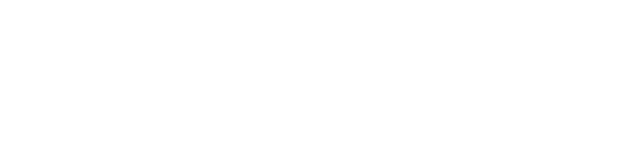
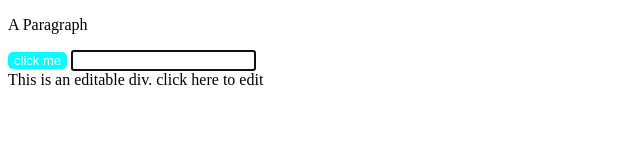
Before and after one commit to Toheeb-git/Toshiba, a plain HTML site: page index.html in a window 1280 px wide. Shown: the whole page, without its empty margins (0-640 px from the left). Drawn offline with Linux system fonts and the light colour scheme.

Commit message:
javascript

```diff
--- /dev/null
+++ b/index.css
@@ -0,0 +1,10 @@
+ .btn{
+  background-color: aqua;
+  color: #fff;
+  border-radius: 5px;
+  border: none;
+  font-size: small;
+ }
+ .btn:focus{
+    background-color: red;
+ }
--- a/index.html
+++ b/index.html
@@ -4,10 +4,15 @@
     <meta charset="UTF-8">
     <meta name="viewport" content="width=device-width, initial-scale=1.0">
     <title>Document</title>
+    <link rel="stylesheet" href="index.css"/>
  </head>
  <body>
+   <p id="demo">A Paragraph</p>
+    <button type="reset" onclick="myFunction ()" class="btn"> click me
+
+    </button>
     <script>
-    //    console.log(parseInt("Hello123"));
+       console.log(parseInt("Hello123"));
 
        const person =(name) =>{
         console.log("Hello" + name)
@@ -20,8 +25,20 @@
        favoriteFood.unshift("Beans", "chicken");
        console.log(favoriteFood);
 
+      const myFunction = () =>{
+         document.getElementById("demo")
+         .innerHTML = "my paragraph";
+      }
+      let musa = [800];
+        schoolBill = [1200];
+
+      const schoolFees = (name) =>
+      schoolBill - musa;
+      console.log(schoolFees(musa));
+
     </script>
-    <!-- <input type="text" name="username" autofocus/>
-    <div contenteditable="true">This is an editable div. click here to edit </div> -->
+
+    <input type="text" name="username" autofocus/>
+    <div contenteditable="true">This is an editable div. click here to edit </div>
  </body>
  </html>
```
